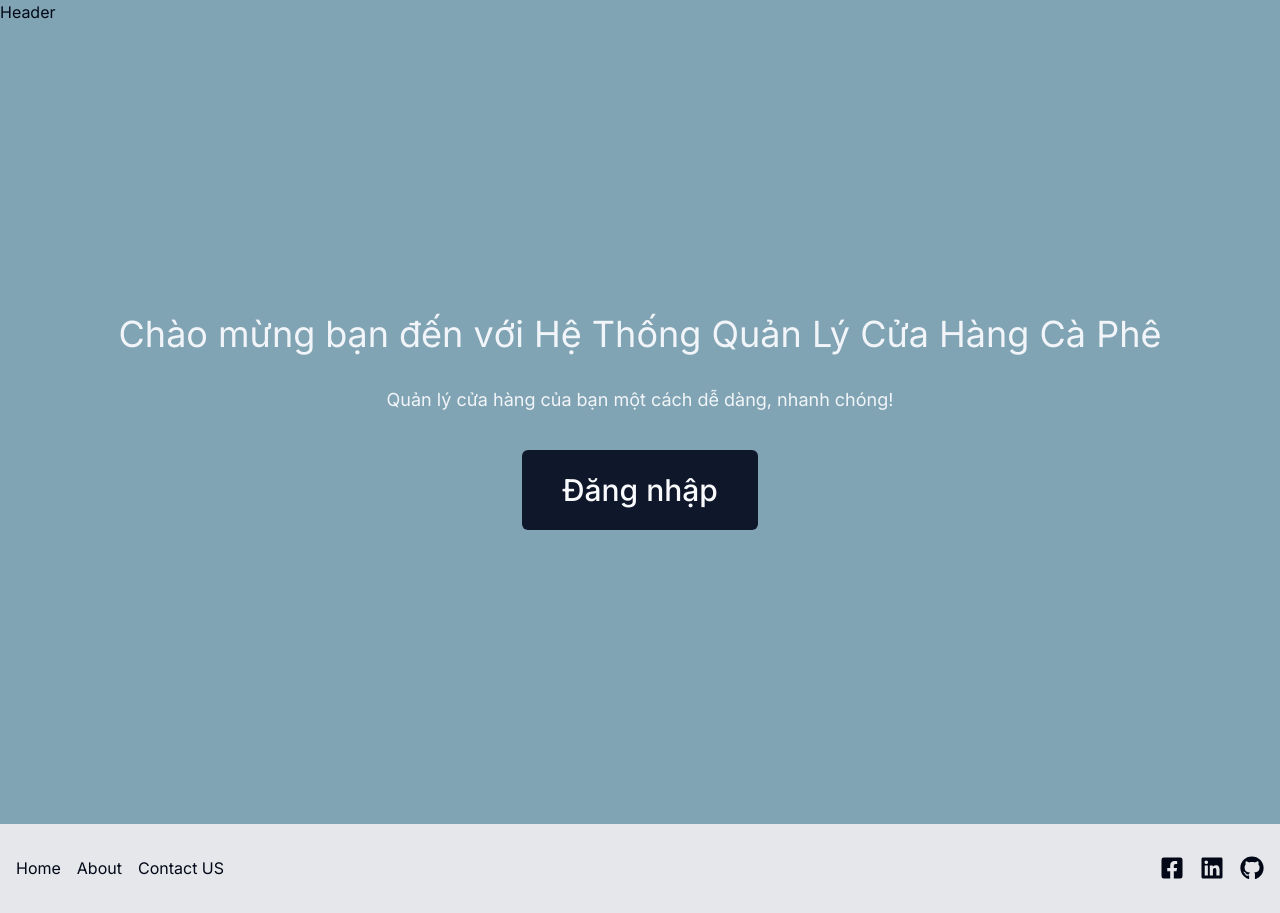
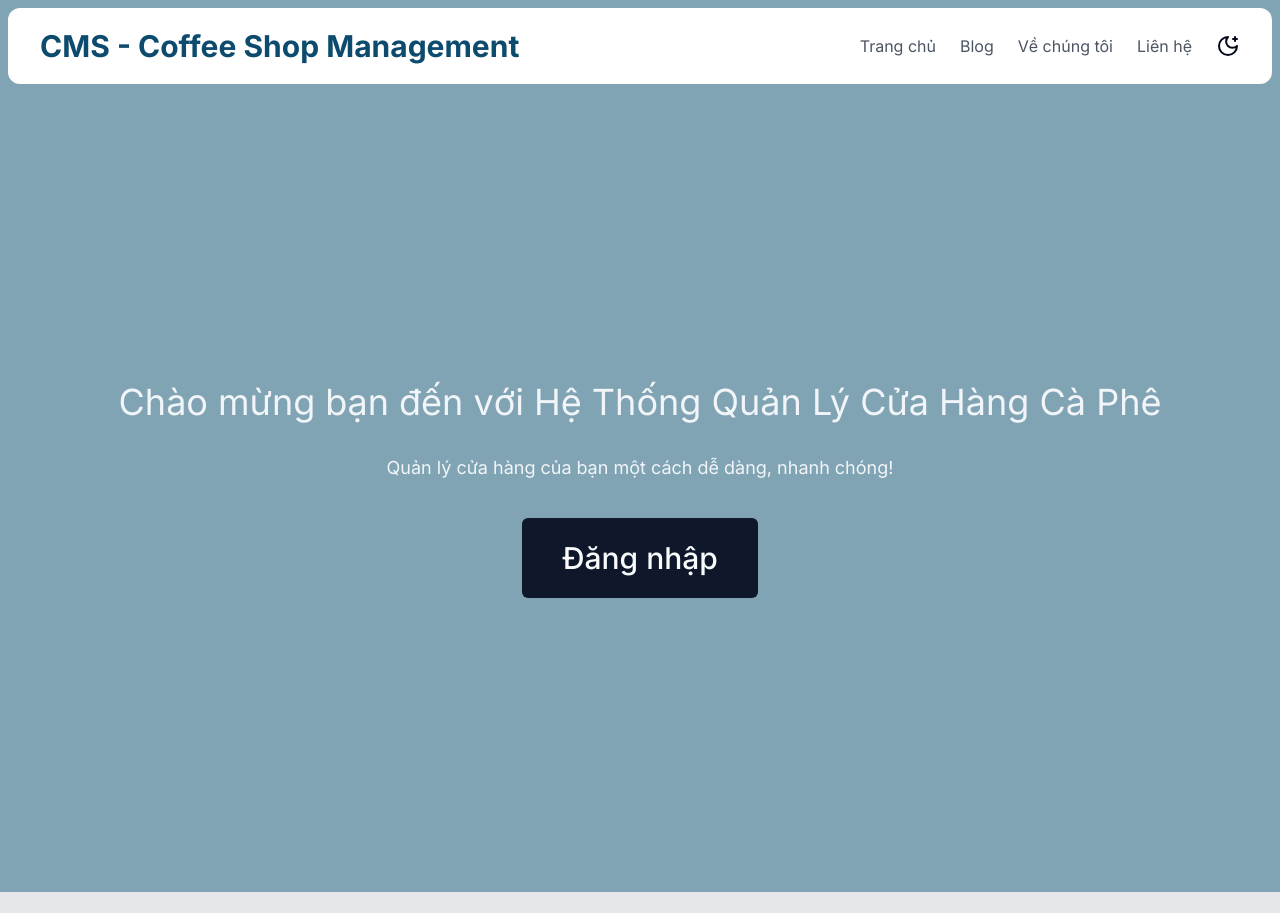
Before and after one commit to nTrong128/coffee_shop_management, a Next.js app: page / in a window 1280 px wide. Shown: the top 913 px of the page. Built offline with nearby package versions, Linux system fonts and the light colour scheme.

Commit message:
redesign Header and Footer

```diff
--- a/components/shared/Footer.tsx
+++ b/components/shared/Footer.tsx
@@ -9,28 +9,28 @@ export default function Footer() {
         <div className="flex flex-wrap justify-center">
           <ul className="flex items-center space-x-4">
             <li>
-              <Link href={"/"}>Home</Link>
+              <Link href={"/login"}>Home</Link>
             </li>
             <li>
-              <Link href={"/about"}>About</Link>
+              <Link href={"/login"}>About</Link>
             </li>
             <li>
-              <Link href={"/contact"}>Contact US</Link>
+              <Link href={"/login"}>Contact US</Link>
             </li>
             {/* <li>
               <Link href={"/terms"}>Terms & Condition</Link>
             </li> */}
           </ul>
         </div>
-        <div className="flex justify-center space-x-4 mt-4 lg:mt-0 text-2xl">
-          <Link href={"https://www.facebook.com/n.trong128"}>
+        <div className="flex justify-center space-x-4 mt-4 lg:mt-0 text-4xl">
+          <Link className="px-4" target="_blank" href={"https://www.facebook.com/n.trong128"}>
             <FaFacebookSquare />
           </Link>
 
-          <Link href={"https://www.linkedin.com/in/ntrong128/"}>
+          <Link className="px-4" target="_blank" href={"https://www.linkedin.com/in/ntrong128/"}>
             <FaLinkedin />
           </Link>
-          <Link href={"https://github.com/nTrong128"}>
+          <Link className="px-4" target="_blank" href={"https://github.com/nTrong128"}>
             <FaGithub />
           </Link>
         </div>
--- a/components/shared/Header.tsx
+++ b/components/shared/Header.tsx
@@ -1,7 +1,58 @@
-import React from 'react'
+"use client";
+
+import {Menu, MoonStar} from "lucide-react";
+import Link from "next/link";
+import {useState} from "react";
+import {DropdownMenu, DropdownMenuContent, DropdownMenuTrigger} from "@/components/ui/dropdown-menu";
 
 export default function Header() {
+  const [state, setState] = useState(false);
+  const menus = [
+    {title: "Trang chủ", path: "/login"},
+    {title: "Blog", path: "/login"},
+    {title: "Về chúng tôi", path: "/login"},
+    {title: "Liên hệ", path: "/login"},
+  ];
   return (
-    <header>Header</header>
-  )
+    <header>
+      <nav className="bg-white m-2 border-b rounded-xl md:border-0">
+        <div className="items-center justify-between px-4 md:flex md:px-8">
+          <div className="flex items-center justify-between py-3 md:py-5 md:block">
+            <Link href="/">
+              <h1 className="text-3xl font-bold text-sky-900">CMS - Coffee Shop Management</h1>
+            </Link>
+            <div className="">
+              <button className="text-gray-700 outline-none p-2 rounded-md md:hidden focus:border-gray-400 focus:border" onClick={() => setState(!state)}>
+                <Menu />
+              </button>
+            </div>
+          </div>
+          <div className={`flex justify-self-center pb-3 mt-8 md:block md:pb-0 md:mt-0 ${state ? "block" : "hidden"}`}>
+            <ul className="justify-center items-center space-y-8 md:flex md:space-x-6 md:space-y-0">
+              {menus.map((item, idx) => (
+                <li key={idx} className="text-gray-600 hover:text-indigo-600">
+                  <Link href={item.path}>{item.title}</Link>
+                </li>
+              ))}
+              <li>
+                <DropdownMenu>
+                  <DropdownMenuTrigger asChild>
+                    <MoonStar />
+                  </DropdownMenuTrigger>
+                  <DropdownMenuContent className="mx-2">
+                    <div className="p-2">
+                      <Link href="/login">Giao diện sáng</Link>
+                    </div>
+                    <div className="p-2">
+                      <Link href="/login">Giao diện tối</Link>
+                    </div>
+                  </DropdownMenuContent>
+                </DropdownMenu>
+              </li>
+            </ul>
+          </div>
+        </div>
+      </nav>
+    </header>
+  );
 }
```
